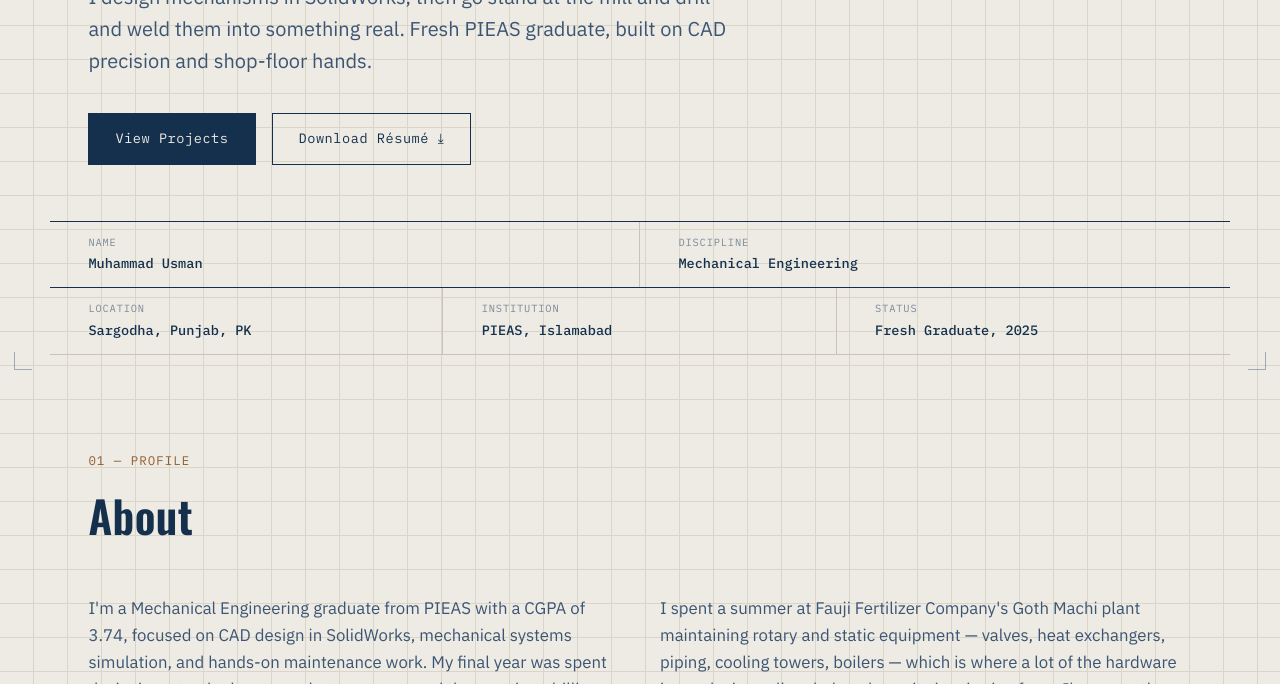
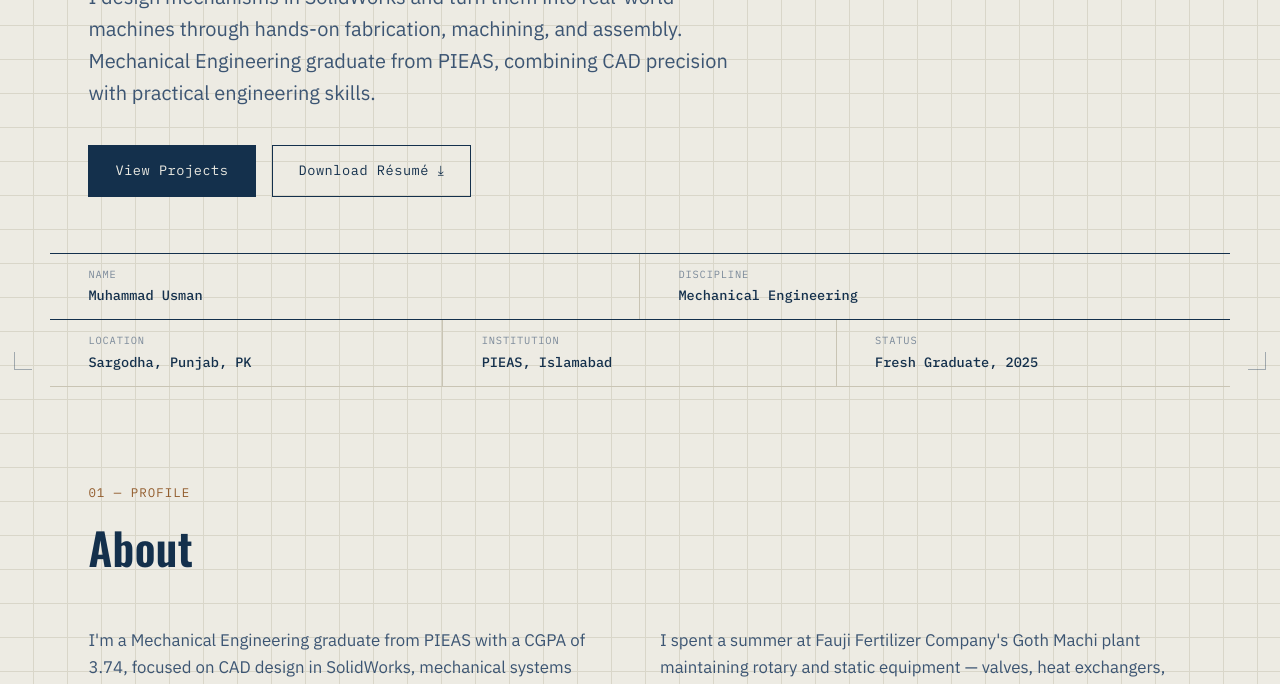
Before and after one commit to musmanali40786-dotcom/Muhammad-Usman, a plain HTML site: page index.html in a window 1280 px wide. Shown: the part 416-1100 px from the top of the page. Drawn offline with nearby package versions, Linux system fonts and the light colour scheme.

Commit message:
Update index.html

```diff
--- a/index.html
+++ b/index.html
@@ -45,7 +45,7 @@
     <div class="sheet-frame hero-frame">
       <p class="eyebrow"><span class="dim-line"></span>MECHANICAL ENGINEERING &mdash; DESIGN &amp; MANUFACTURING</p>
       <h1 class="hero-title">Muhammad<br>Usman</h1>
-      <p class="hero-tagline">I design mechanisms in SolidWorks, then go stand at the mill and drill and weld them into something real. Fresh PIEAS graduate, built on CAD precision and shop-floor hands.</p>
+      <p class="hero-tagline">I design mechanisms in SolidWorks and turn them into real-world machines through hands-on fabrication, machining, and assembly. Mechanical Engineering graduate from PIEAS, combining CAD precision with practical engineering skills.</p>
       <div class="hero-actions">
         <a href="#projects" class="btn btn-primary">View Projects</a>
         <a href="assets/Muhammad_Usman_Resume.pdf" class="btn btn-ghost" download>Download Résumé ⤓</a>
```
